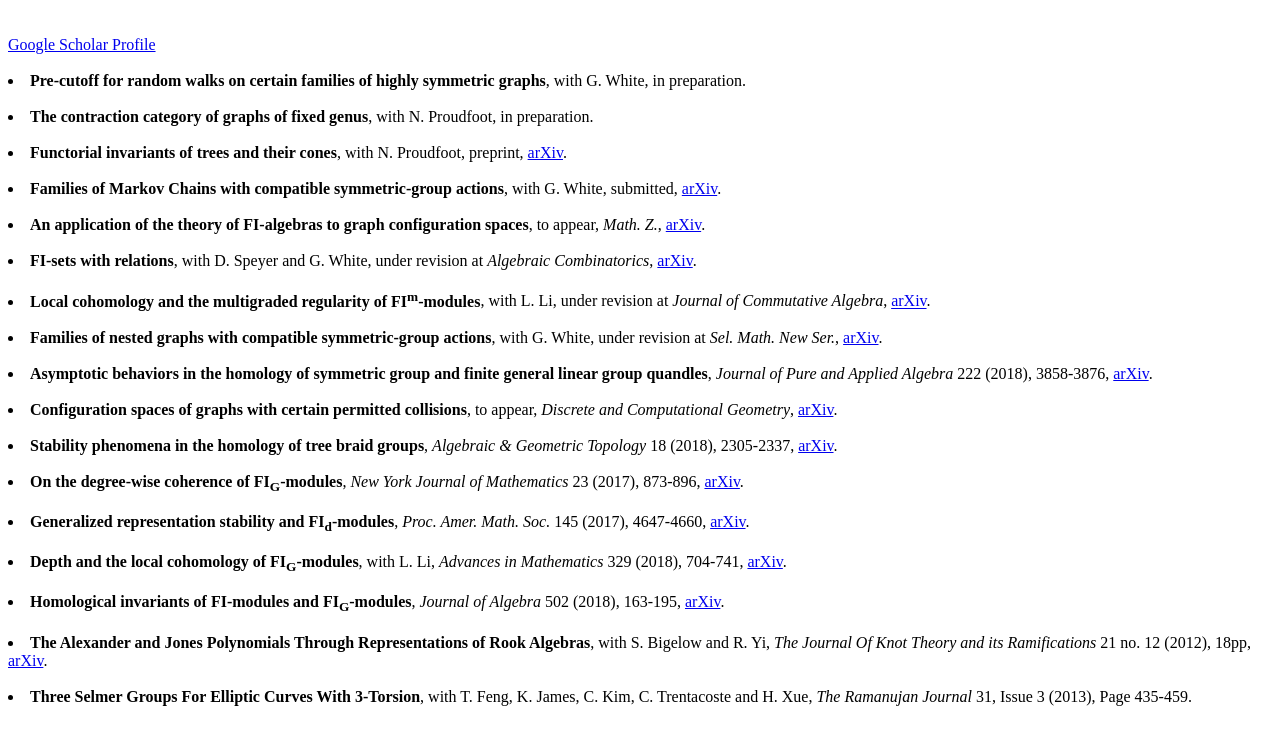
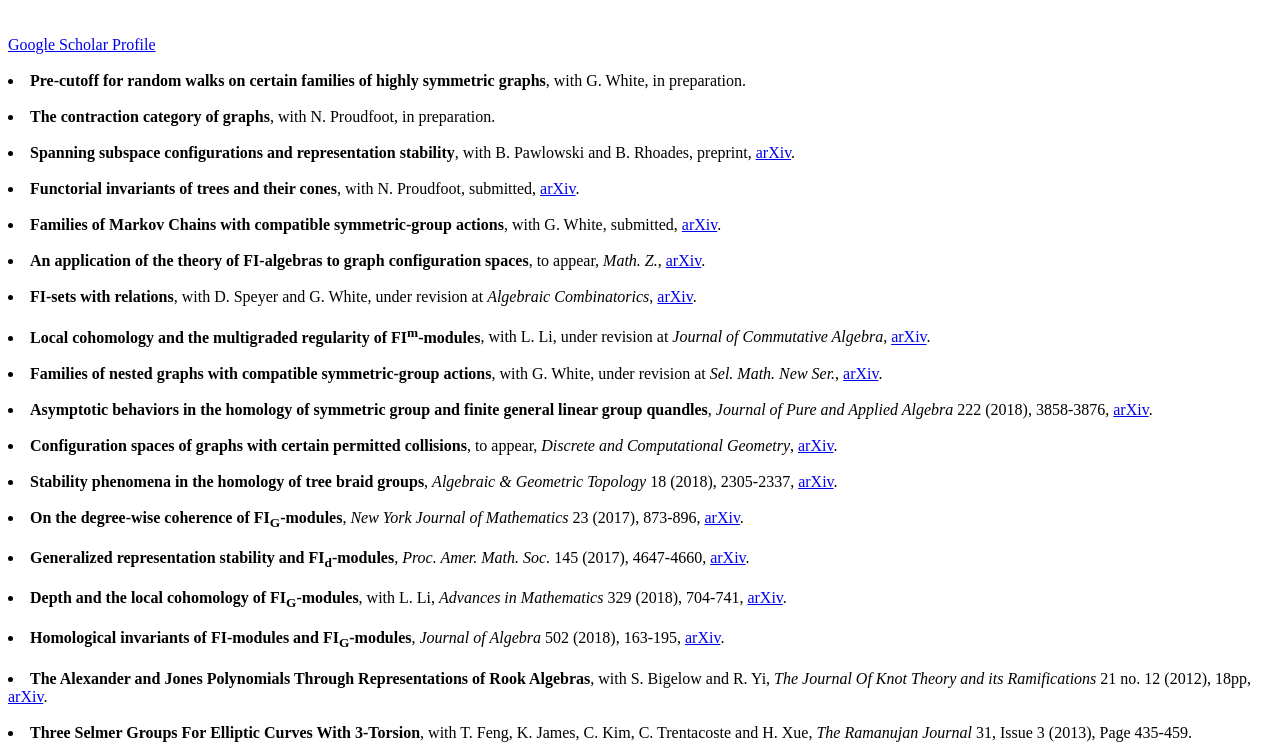
Before and after one commit to ericgramos/ericgramos.github.io, a plain HTML site: page papers.html in a window 1280 px wide. Shown: the part 48-800 px from the top of the page. Drawn offline with Linux system fonts and the light colour scheme.

Commit message:
New paper update

```diff
--- a/papers.html
+++ b/papers.html
@@ -12,9 +12,11 @@
 
 <li> <b>Pre-cutoff for random walks on certain families of highly symmetric graphs</b>, with G. White, in preparation.</li><br>
 
-<li> <b>The contraction category of graphs of fixed genus</b>, with N. Proudfoot, in preparation. </li><br>
+<li> <b>The contraction category of graphs</b>, with N. Proudfoot, in preparation. </li><br>
 
-<li> <b>Functorial invariants of trees and their cones</b>, with N. Proudfoot, preprint, <a href = "https://arxiv.org/abs/1903.10592"> arXiv</a>. </li><br/>
+<li><b>Spanning subspace configurations and representation stability</b>, with B. Pawlowski and B. Rhoades, preprint, <a href = "https://arxiv.org/abs/1907.07268"> arXiv</a>. </li><br>
+
+<li> <b>Functorial invariants of trees and their cones</b>, with N. Proudfoot, submitted, <a href = "https://arxiv.org/abs/1903.10592"> arXiv</a>. </li><br/>
 
 <li> <b>Families of Markov Chains with compatible symmetric-group actions</b>, with G. White, submitted, <a href = "https://arxiv.org/abs/1810.08475"> arXiv</a>. </li><br/>
 
```
Also changed, not shown: 1 other file.
